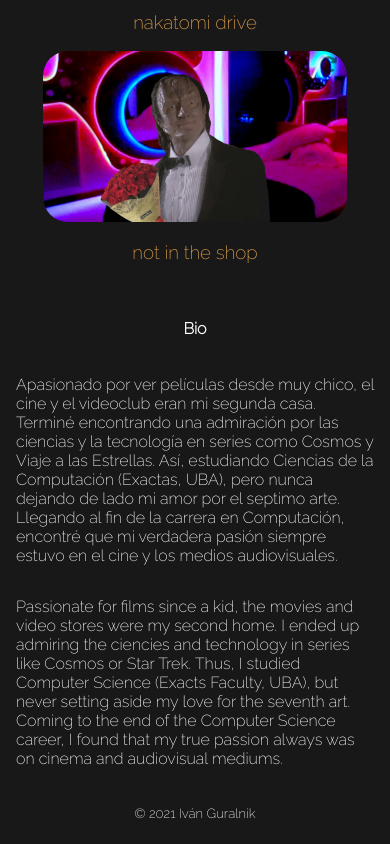
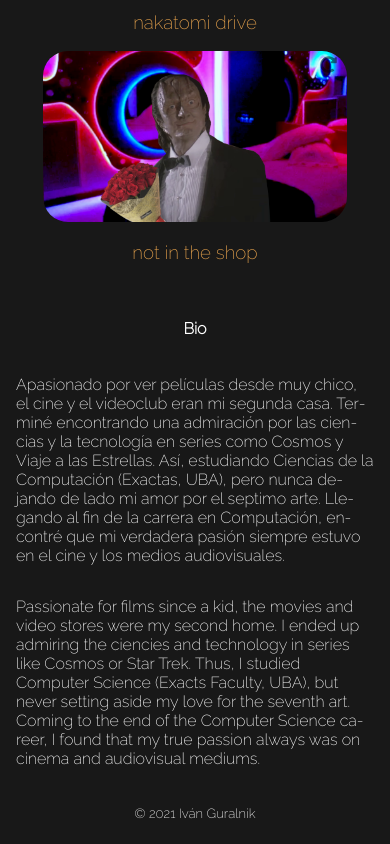
Before and after one commit to istng/portfolio, a Vue app: page / in a window 390 px wide. Shown: the part 1171-2015 px from the top of the page. Built offline with nearby package versions, Linux system fonts and the light colour scheme.

Commit message:
fix bio by columns on desktop
and add hyphens to break lines on text blocks

```diff
--- a/src/components/Bio.vue
+++ b/src/components/Bio.vue
@@ -2,8 +2,8 @@
   <div>
     <h4 class="bio-title">Bio</h4>
     <div class="bio-body-container">
-      <p class="bio-body bio-body-spanish">Apasionado por ver películas desde muy chico, el cine y el videoclub eran mi segunda casa. Terminé encontrando una admiración por las ciencias y la tecnología en series como Cosmos y Viaje a las Estrellas. Así, estudiando Ciencias de la Computación (Exactas, UBA), pero nunca dejando de lado mi amor por el septimo arte. Llegando al fin de la carrera en Computación, encontré que mi verdadera pasión siempre estuvo en el cine y los medios audiovisuales.</p>
-      <p class="bio-body bio-body-english">Passionate for films since a kid, the movies and video stores were my second home. I ended up admiring the ciencies and technology in series like Cosmos or Star Trek. Thus, I studied Computer Science (Exacts Faculty, UBA), but never setting aside my love for the seventh art. Coming to the end of the Computer Science career, I found that my true passion always was on cinema and audiovisual mediums.</p>
+      <p class="bio-body" lang="es">Apasionado por ver películas desde muy chico, el cine y el videoclub eran mi segunda casa. Terminé encontrando una admiración por las ciencias y la tecnología en series como Cosmos y Viaje a las Estrellas. Así, estudiando Ciencias de la Computación (Exactas, UBA), pero nunca dejando de lado mi amor por el septimo arte. Llegando al fin de la carrera en Computación, encontré que mi verdadera pasión siempre estuvo en el cine y los medios audiovisuales.</p>
+      <p class="bio-body" lang="en">Passionate for films since a kid, the movies and video stores were my second home. I ended up admiring the ciencies and technology in series like Cosmos or Star Trek. Thus, I studied Computer Science (Exacts Faculty, UBA), but never setting aside my love for the seventh art. Coming to the end of the Computer Science career, I found that my true passion always was on cinema and audiovisual mediums.</p>
     </div>
   </div>
 </template>
@@ -23,16 +23,30 @@ export default defineComponent({
   color: white;
   text-align: center;
 }
+.bio-body-container {
+  display: flex;
+}
 .bio-body {
   color: white;
   text-align: left;
+  flex-basis: 50%;
+  hyphens: auto;
 }
-.bio-body-container {
-  display: flex;
+.bio-body:not(:first-child) {
+  margin-left: 0.75rem;
+}
+.bio-body:not(:last-child) {
+  margin-right: 0.75rem;
 }
 @media (max-width: 768px) {
   .bio-body-container {
     flex-direction: column;
   }
+  .bio-body:not(:first-child) {
+    margin-left: 0;
+  }
+  .bio-body:not(:last-child) {
+    margin-right: 0;
+  }
 }
 </style>
```
